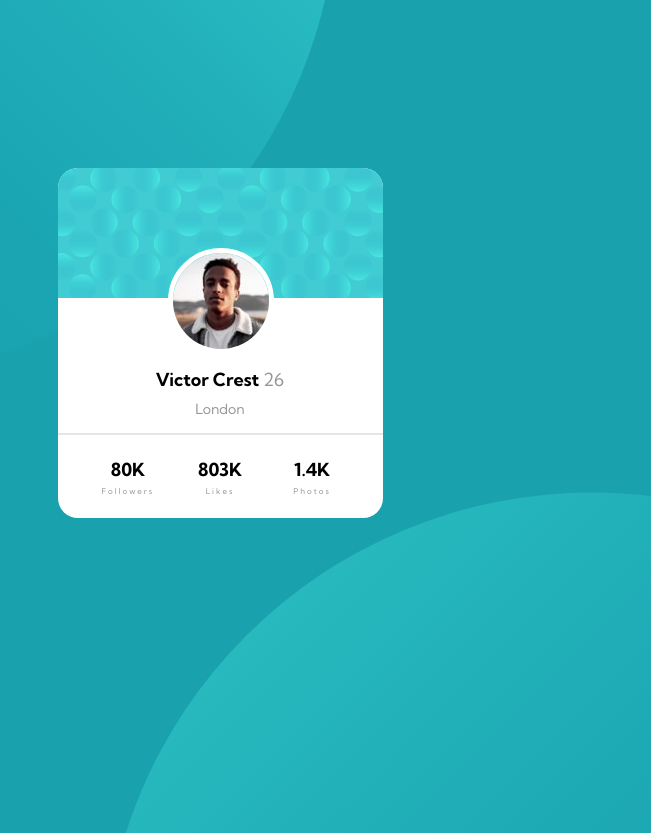
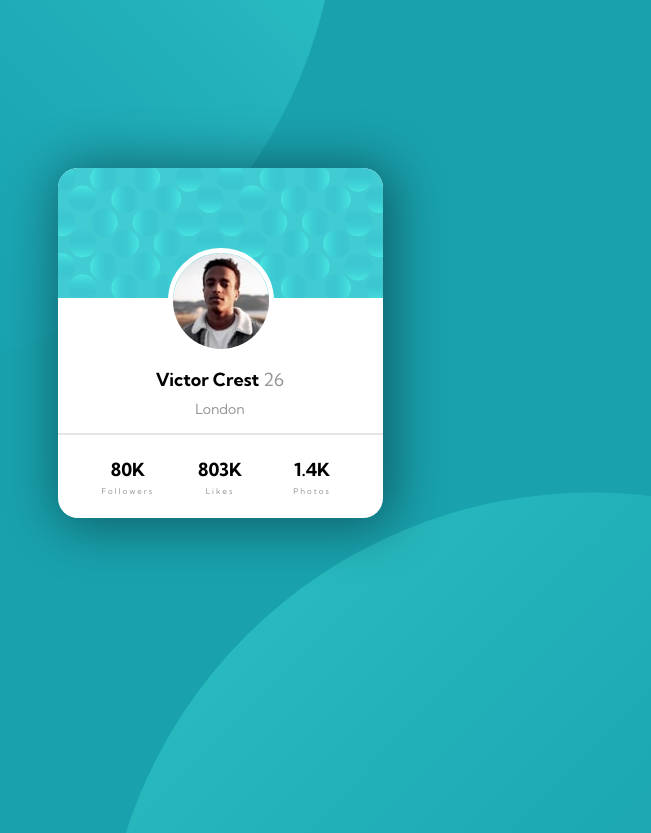
Before and after one commit to mariquenaallosa/profile-card-component, a plain HTML site: page index.html in a window 1280 px wide. Shown: the top 833 px of the page, without its empty margins (420-1071 px from the left). Drawn offline with Linux system fonts and the light colour scheme.

Commit message:
box-shadow

```diff
--- a/style.css
+++ b/style.css
@@ -41,6 +41,9 @@ body {
     -ms-border-radius: 20px;
     -o-border-radius: 20px;
     overflow: hidden;
+    box-shadow: 5px 3px 53px 6px rgba(0,0,0,0.42);
+    -webkit-box-shadow: 5px 3px 53px 6px rgba(0,0,0,0.42);
+    -moz-box-shadow: 5px 3px 53px 6px rgba(0,0,0,0.42);
 }
 
 .card__header{
```
